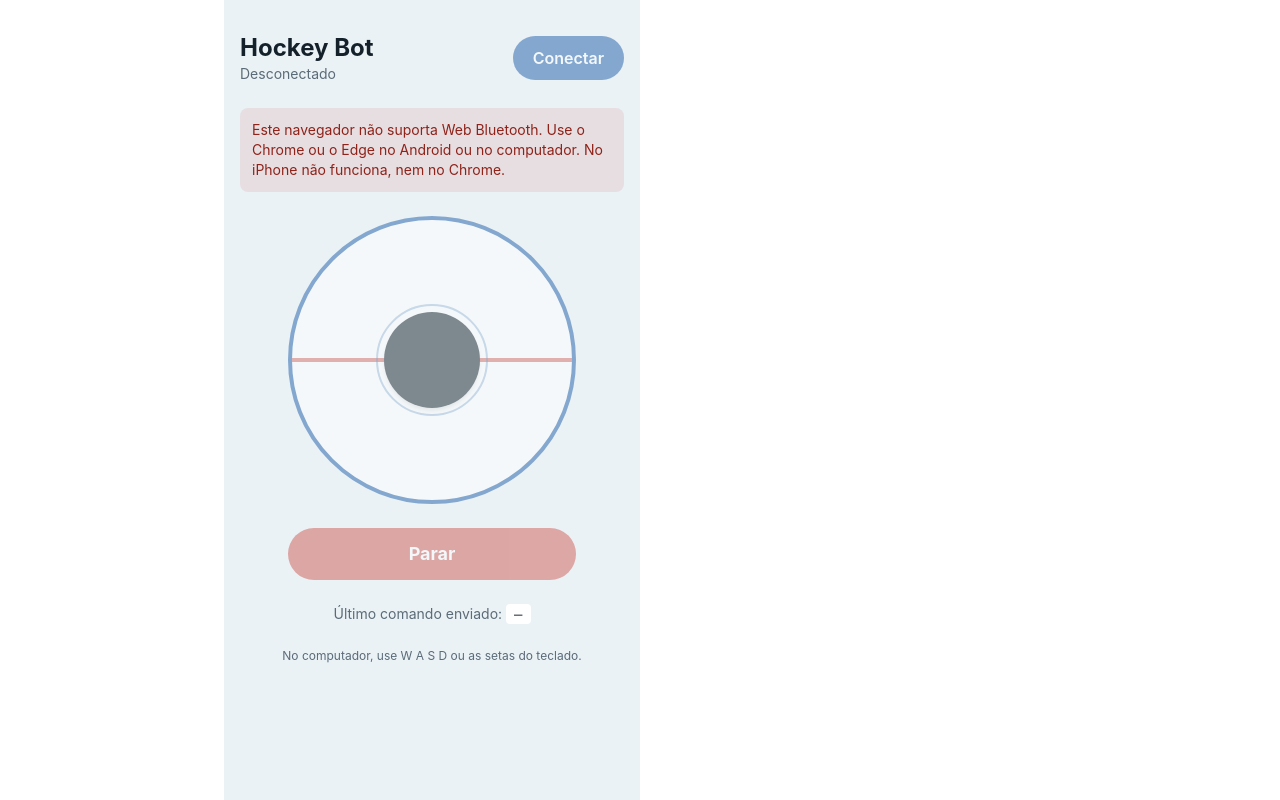
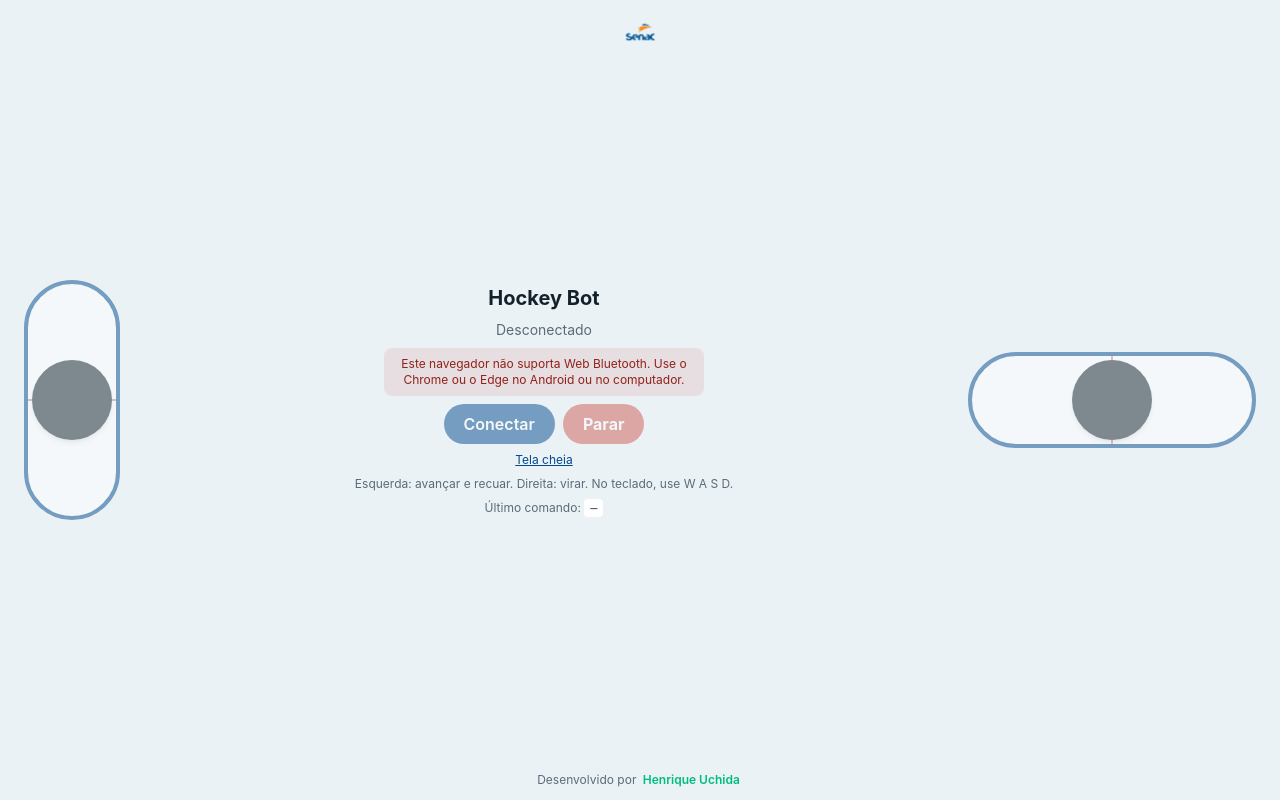
Before and after one commit to HenriqueUchida/controle_carrinho, a Vue app: page / in a window 1280 px wide. Built offline with nearby package versions, Linux system fonts and the light colour scheme.

Commit message:
adicionando segundo joystick

```diff
--- a/src/components/HockeyBotController.vue
+++ b/src/components/HockeyBotController.vue
@@ -1,17 +1,29 @@
 <script setup>
-import { ref, reactive, computed, onMounted, onBeforeUnmount } from 'vue'
+import { ref, computed, onMounted, onBeforeUnmount } from 'vue'
 
 /*
-  Protocolo descoberto no Wireshark (texto ASCII enviado via Write Command):
+  Protocolo (descoberto no Wireshark), texto ASCII via Write Command:
     "velocidade,ângulo"   velocidade 0–100, ângulo 0–360 (90 = frente, 270 = trás)
     "0,0"                 parada
   Confirmados: 100,90 (frente) e 100,270 (trás).
-  Supostos (ainda não capturados): 100,180 (esquerda) e 100,0 (direita).
+  Supostos (ainda não validados): 180 = esquerda, 0 = direita.
+
+  Dois joysticks: o da esquerda controla avanço/recuo (eixo Y) e o da direita controla
+  a direção (eixo X). Os dois eixos são combinados em um único vetor e convertidos para
+  velocidade + ângulo, que é o que o carrinho entende.
 */
 
+// ---------- Créditos ----------
+const CREDIT_NAME = 'Henrique Uchida'
+const CREDIT_URL = 'https://github.com/HenriqueUchida'
+const LOGO_URL = `${import.meta.env.BASE_URL}senac-logo.png` // coloque o arquivo em public/
+
+// ---------- Ajustes ----------
 const SEND_EVERY_MS = 50 // o app oficial manda dezenas de pacotes por segundo
 const STOP_REPEATS = 2 // o app enviou "0,0" duas vezes ao soltar o joystick
 const DEADZONE = 5 // abaixo disso (em %) consideramos o joystick solto
+const TRAVEL_THROTTLE = 80 // curso do botão (px) no joystick vertical
+const TRAVEL_STEER = 104 // curso do botão (px) no joystick horizontal
 
 // ---------- UUIDs do carrinho (lidos no nRF Connect) ----------
 const SERVICE_UUID = 'dacabf1f-5f2e-4d16-b8f8-13bbaaec1349'
@@ -23,11 +35,19 @@ const deviceName = ref('')
 const error = ref('')
 const lastSent = ref('—')
 const battery = ref(null)
-const knob = reactive({ x: 0, y: 0 })
-const pad = ref(null)
+const logoOk = ref(true)
+const isFullscreen = ref(false)
+
+const padThrottle = ref(0) // -1 (trás) .. 1 (frente)
+const padSteer = ref(0) // -1 (esquerda) .. 1 (direita)
+const keyThrottle = ref(0)
+const keySteer = ref(0)
 
 const supported = typeof navigator !== 'undefined' && 'bluetooth' in navigator
+const canFullscreen = typeof document !== 'undefined' && document.fullscreenEnabled
 const connected = computed(() => status.value === 'connected')
+const knobY = computed(() => -(padThrottle.value || keyThrottle.value) * TRAVEL_THROTTLE)
+const knobX = computed(() => (padSteer.value || keySteer.value) * TRAVEL_STEER)
 
 let device = null
 let characteristic = null
@@ -37,13 +57,26 @@ let writing = false
 let timer = null
 const encoder = new TextEncoder()
 
+// ---------- Tela cheia + horizontal ----------
+// Só funciona com um toque do usuário, e nem todo navegador permite travar a rotação.
+// Se não der, o aviso de "gire o celular" cobre a tela em modo retrato.
+async function enterLandscape() {
+  try {
+    if (!document.fullscreenElement) await document.documentElement.requestFullscreen()
+    await screen.orientation?.lock?.('landscape')
+  } catch {
+    /* sem permissão: segue */
+  }
+}
+const onFullscreenChange = () => (isFullscreen.value = !!document.fullscreenElement)
+
 // ---------- Conexão ----------
 async function connect() {
   error.value = ''
   status.value = 'connecting'
+  enterLandscape() // sem await, para não perder o toque que autoriza o Bluetooth
   try {
     // Sem filtro por nome: o nome pode ser alterado no app da RoboCore.
-    // O usuário escolhe o carrinho na lista, e só ele precisa ter o serviço abaixo.
     device = await navigator.bluetooth.requestDevice({
       acceptAllDevices: true,
       optionalServices: [SERVICE_UUID, 'battery_service'],
@@ -69,8 +102,7 @@ async function connect() {
   }
 }
 
-// O app oficial liga as notificações de bateria logo após conectar.
-// O firmware parece depender disso para aceitar os comandos de movimento.
+// O firmware só aceita movimento depois que o cliente liga as notificações de bateria.
 async function subscribeBattery(server) {
   try {
     const svc = await server.getPrimaryService('battery_service')
@@ -97,14 +129,12 @@ async function subscribeBattery(server) {
 function explain(e) {
   const msg = e?.message || String(e)
   if (e?.name === 'NotFoundError' && /service/i.test(msg)) {
-    return 'Serviço não encontrado. Este carrinho não parece ser um Hockey Bot compatível.'
+    return 'Serviço não encontrado. Este dispositivo não parece ser um Hockey Bot compatível.'
   }
   if (e?.name === 'NotFoundError' && /characteristic/i.test(msg)) {
     return 'Característica de escrita não encontrada no carrinho.'
   }
-  if (e?.name === 'SecurityError') {
-    return 'A Web Bluetooth exige HTTPS (ou localhost).'
-  }
+  if (e?.name === 'SecurityError') return 'A Web Bluetooth exige HTTPS (ou localhost).'
   return msg
 }
 
@@ -117,7 +147,7 @@ function onDisconnected() {
   characteristic = null
   battery.value = null
   status.value = 'idle'
-  resetKnob()
+  resetControls()
 }
 
 // ---------- Envio ----------
@@ -166,40 +196,48 @@ function setCommand(speed, angle) {
   }
 }
 
-// ---------- Joystick virtual ----------
-function onPointerDown(e) {
-  if (!connected.value) return
-  e.currentTarget.setPointerCapture(e.pointerId)
-  onPointerMove(e)
-}
-
-function onPointerMove(e) {
-  if (!connected.value || !(e.buttons & 1 || e.pointerType === 'touch')) return
-  const rect = pad.value.getBoundingClientRect()
-  const maxR = rect.width / 2 - 48 // 48 = metade do botão
-  let dx = e.clientX - (rect.left + rect.width / 2)
-  let dy = e.clientY - (rect.top + rect.height / 2)
-  const dist = Math.hypot(dx, dy)
-  if (dist > maxR) {
-    dx = (dx / dist) * maxR
-    dy = (dy / dist) * maxR
-  }
-  knob.x = dx
-  knob.y = dy
-
-  const speed = Math.round((Math.min(dist, maxR) / maxR) * 100)
-  const angle = Math.round(((Math.atan2(-dy, dx) * 180) / Math.PI + 360) % 360)
+// Combina avanço (Y) e direção (X) em velocidade + ângulo
+function updateCommand() {
+  const t = padThrottle.value || keyThrottle.value
+  const s = padSteer.value || keySteer.value
+  const speed = Math.round(Math.min(1, Math.hypot(s, t)) * 100)
+  const angle = Math.round(((Math.atan2(t, s) * 180) / Math.PI + 360) % 360)
   setCommand(speed, angle)
 }
 
-function onPointerUp() {
-  resetKnob()
+function resetControls() {
+  padThrottle.value = 0
+  padSteer.value = 0
+  keyThrottle.value = 0
+  keySteer.value = 0
+  keys.clear()
+  updateCommand()
 }
 
-function resetKnob() {
-  knob.x = 0
-  knob.y = 0
-  setCommand(0, 0)
+// ---------- Joysticks ----------
+const clamp = (v) => Math.max(-1, Math.min(1, v))
+
+function onPadDown(e, axis) {
+  if (!connected.value) return
+  e.currentTarget.setPointerCapture(e.pointerId)
+  onPadMove(e, axis)
+}
+
+function onPadMove(e, axis) {
+  if (!connected.value || !e.currentTarget.hasPointerCapture(e.pointerId)) return
+  const r = e.currentTarget.getBoundingClientRect()
+  if (axis === 'throttle') {
+    padThrottle.value = clamp(-(e.clientY - (r.top + r.height / 2)) / TRAVEL_THROTTLE)
+  } else {
+    padSteer.value = clamp((e.clientX - (r.left + r.width / 2)) / TRAVEL_STEER)
+  }
+  updateCommand()
+}
+
+function onPadUp(axis) {
+  if (axis === 'throttle') padThrottle.value = 0
+  else padSteer.value = 0
+  updateCommand()
 }
 
 // ---------- Teclado (WASD / setas) ----------
@@ -212,24 +250,14 @@ const KEYMAP = {
 }
 
 function onKey(e, down) {
-  if (e.target.tagName === 'INPUT') return
   const dir = KEYMAP[e.key.toLowerCase()]
   if (!dir) return
   e.preventDefault()
   if (down) keys.add(dir)
   else keys.delete(dir)
-  if (!connected.value) return
-
-  const x = (keys.has('right') ? 1 : 0) - (keys.has('left') ? 1 : 0)
-  const y = (keys.has('up') ? 1 : 0) - (keys.has('down') ? 1 : 0)
-  if (x === 0 && y === 0) {
-    resetKnob()
-    return
-  }
-  const angle = Math.round(((Math.atan2(y, x) * 180) / Math.PI + 360) % 360)
-  knob.x = x * 70
-  knob.y = -y * 70
-  setCommand(100, angle)
+  keyThrottle.value = (keys.has('up') ? 1 : 0) - (keys.has('down') ? 1 : 0)
+  keySteer.value = (keys.has('right') ? 1 : 0) - (keys.has('left') ? 1 : 0)
+  if (connected.value) updateCommand()
 }
 const onKeyDown = (e) => !e.repeat && onKey(e, true)
 const onKeyUp = (e) => onKey(e, false)
@@ -237,31 +265,67 @@ const onKeyUp = (e) => onKey(e, false)
 onMounted(() => {
   window.addEventListener('keydown', onKeyDown)
   window.addEventListener('keyup', onKeyUp)
+  document.addEventListener('fullscreenchange', onFullscreenChange)
 })
 onBeforeUnmount(() => {
   window.removeEventListener('keydown', onKeyDown)
   window.removeEventListener('keyup', onKeyUp)
+  document.removeEventListener('fullscreenchange', onFullscreenChange)
   stopLoop()
   disconnect()
 })
 </script>
 
 <template>
-  <main class="min-h-screen bg-[#EAF2F6] text-[#14212B] flex flex-col items-center gap-6 px-4 py-8">
-    <header class="w-full max-w-sm flex items-center justify-between">
-      <div>
-        <h1 class="text-2xl font-bold">Hockey Bot</h1>
-        <p class="text-sm" :class="connected ? 'text-[#1F5FA8]' : 'text-[#5B6B77]'">
+  <main
+    class="fixed inset-0 grid select-none grid-cols-[auto_1fr_auto] items-center gap-4 overflow-hidden bg-[#EAF2F6] px-6 text-[#14212B]"
+  >
+    <!-- Logo -->
+    <div class="absolute inset-x-0 top-3 flex justify-center">
+      <img v-if="logoOk" :src="LOGO_URL" alt="Senac" class="h-10 object-contain" @error="logoOk = false" />
+      <span v-else class="text-xl font-bold text-[#004A8D]">Senac</span>
+    </div>
+
+    <!-- Joystick esquerdo: avançar e recuar -->
+    <div
+      class="relative h-60 w-24 touch-none rounded-full border-4 border-[#004A8D] bg-white transition-opacity"
+      :class="connected ? 'opacity-100' : 'opacity-50'"
+      role="slider"
+      aria-label="Avançar e recuar"
+      @pointerdown="onPadDown($event, 'throttle')"
+      @pointermove="onPadMove($event, 'throttle')"
+      @pointerup="onPadUp('throttle')"
+      @pointercancel="onPadUp('throttle')"
+    >
+      <div class="absolute inset-x-0 top-1/2 h-0.5 -translate-y-1/2 bg-[#C8362B]/60"></div>
+      <div
+        class="absolute left-1/2 top-1/2 h-20 w-20 rounded-full bg-[#14212B] shadow-md"
+        :style="{ transform: `translate(-50%, calc(-50% + ${knobY}px))` }"
+      ></div>
+    </div>
+
+    <!-- Centro: status e controles -->
+    <section class="flex flex-col items-center gap-2 text-center">
+      <h1 class="text-xl font-bold">Hockey Bot</h1>
+      <p class="text-sm" :class="connected ? 'text-[#004A8D]' : 'text-[#5B6B77]'">
         <template v-if="connected">
           Conectado a {{ deviceName }}<span v-if="battery !== null"> · bateria {{ battery }}%</span>
         </template>
         <template v-else-if="status === 'connecting'">Conectando…</template>
         <template v-else>Desconectado</template>
       </p>
-      </div>
+
+      <p v-if="!supported" class="max-w-xs rounded-lg bg-[#C8362B]/10 p-2 text-xs text-[#8F2219]">
+        Este navegador não suporta Web Bluetooth. Use o Chrome ou o Edge no Android ou no computador.
+      </p>
+      <p v-if="error" class="max-w-xs rounded-lg bg-[#C8362B]/10 p-2 text-xs text-[#8F2219]" role="alert">
+        {{ error }}
+      </p>
+
+      <div class="flex gap-2">
         <button
           v-if="!connected"
-        class="rounded-full bg-[#1F5FA8] px-5 py-2.5 font-semibold text-white disabled:opacity-50 focus:outline-none focus-visible:ring-4 focus-visible:ring-[#1F5FA8]/40"
+          class="rounded-full bg-[#004A8D] px-5 py-2 font-semibold text-white focus:outline-none focus-visible:ring-4 focus-visible:ring-[#004A8D]/40 disabled:opacity-50"
           :disabled="!supported || status === 'connecting'"
           @click="connect"
         >
@@ -269,53 +333,68 @@ onBeforeUnmount(() => {
         </button>
         <button
           v-else
-        class="rounded-full border-2 border-[#C8362B] px-5 py-2 font-semibold text-[#C8362B] focus:outline-none focus-visible:ring-4 focus-visible:ring-[#C8362B]/30"
+          class="rounded-full border-2 border-[#004A8D] px-5 py-2 font-semibold text-[#004A8D] focus:outline-none focus-visible:ring-4 focus-visible:ring-[#004A8D]/30"
           @click="disconnect"
         >
           Desconectar
         </button>
-    </header>
+        <button
+          class="rounded-full bg-[#C8362B] px-5 py-2 font-bold text-white focus:outline-none focus-visible:ring-4 focus-visible:ring-[#C8362B]/40 disabled:opacity-40"
+          :disabled="!connected"
+          @click="resetControls"
+        >
+          Parar
+        </button>
+      </div>
 
-    <p v-if="!supported" class="w-full max-w-sm rounded-lg bg-[#C8362B]/10 p-3 text-sm text-[#8F2219]">
-      Este navegador não suporta Web Bluetooth. Use o Chrome ou o Edge no Android ou no computador.
-      No iPhone não funciona, nem no Chrome.
+      <button
+        v-if="canFullscreen && !isFullscreen"
+        class="text-xs text-[#004A8D] underline"
+        @click="enterLandscape"
+      >
+        Tela cheia
+      </button>
+
+      <p class="text-xs text-[#5B6B77]">
+        Esquerda: avançar e recuar. Direita: virar.
+        <span class="hidden md:inline">No teclado, use W A S D.</span>
       </p>
-    <p v-if="error" class="w-full max-w-sm rounded-lg bg-[#C8362B]/10 p-3 text-sm text-[#8F2219]" role="alert">
-      {{ error }}
+      <p class="text-xs text-[#5B6B77]">
+        Último comando:
+        <code class="rounded bg-white px-1.5 py-0.5 font-mono text-[#14212B]">{{ lastSent }}</code>
       </p>
+    </section>
 
-    <!-- Joystick: um rinque com o botão (puck) no centro -->
+    <!-- Joystick direito: virar -->
     <div
-      ref="pad"
-      class="relative h-72 w-72 touch-none select-none rounded-full border-4 border-[#1F5FA8] bg-white transition-opacity"
+      class="relative h-24 w-72 touch-none rounded-full border-4 border-[#004A8D] bg-white transition-opacity"
       :class="connected ? 'opacity-100' : 'opacity-50'"
-      @pointerdown="onPointerDown"
-      @pointermove="onPointerMove"
-      @pointerup="onPointerUp"
-      @pointercancel="onPointerUp"
+      role="slider"
+      aria-label="Virar para a esquerda ou direita"
+      @pointerdown="onPadDown($event, 'steer')"
+      @pointermove="onPadMove($event, 'steer')"
+      @pointerup="onPadUp('steer')"
+      @pointercancel="onPadUp('steer')"
     >
-      <div class="absolute inset-x-0 top-1/2 h-1 -translate-y-1/2 bg-[#C8362B]/70"></div>
-      <div class="absolute left-1/2 top-1/2 h-28 w-28 -translate-x-1/2 -translate-y-1/2 rounded-full border-2 border-[#1F5FA8]/40"></div>
+      <div class="absolute inset-y-0 left-1/2 w-0.5 -translate-x-1/2 bg-[#C8362B]/60"></div>
       <div
-        class="absolute left-1/2 top-1/2 h-24 w-24 rounded-full bg-[#14212B] shadow-md"
-        :style="{ transform: `translate(calc(-50% + ${knob.x}px), calc(-50% + ${knob.y}px))` }"
+        class="absolute left-1/2 top-1/2 h-20 w-20 rounded-full bg-[#14212B] shadow-md"
+        :style="{ transform: `translate(calc(-50% + ${knobX}px), -50%)` }"
       ></div>
     </div>
 
-    <button
-      class="w-72 rounded-full bg-[#C8362B] py-3 text-lg font-bold text-white disabled:opacity-40 focus:outline-none focus-visible:ring-4 focus-visible:ring-[#C8362B]/40"
-      :disabled="!connected"
-      @click="resetKnob"
+    <!-- Créditos -->
+    <p class="absolute inset-x-0 bottom-3 text-center text-xs text-[#5B6B77]">
+      Desenvolvido por
+      <a :href="CREDIT_URL" target="_blank" rel="noopener" class="font-semibold text-[#004A8D] underline">{{ CREDIT_NAME }}</a>
+    </p>
+
+    <!-- Aviso em modo retrato -->
+    <div
+      class="fixed inset-0 z-50 hidden flex-col items-center justify-center gap-3 bg-[#004A8D] p-8 text-center text-white portrait:max-md:flex"
     >
-      Parar
-    </button>
-
-    <p class="text-sm text-[#5B6B77]">
-      Último comando enviado:
-      <code class="rounded bg-white px-2 py-0.5 font-mono text-[#14212B]">{{ lastSent }}</code>
-    </p>
-    <p class="max-w-sm text-center text-xs text-[#5B6B77]">
-      No computador, use W A S D ou as setas do teclado.
-    </p>
+      <p class="text-2xl font-bold">Gire o celular</p>
+      <p class="text-sm">O controle funciona na horizontal, com um joystick em cada mão.</p>
+    </div>
   </main>
 </template>
```
Also changed, not shown: public/senac-logo.png (added). Lines whose indentation alone changed are shown as unchanged.
